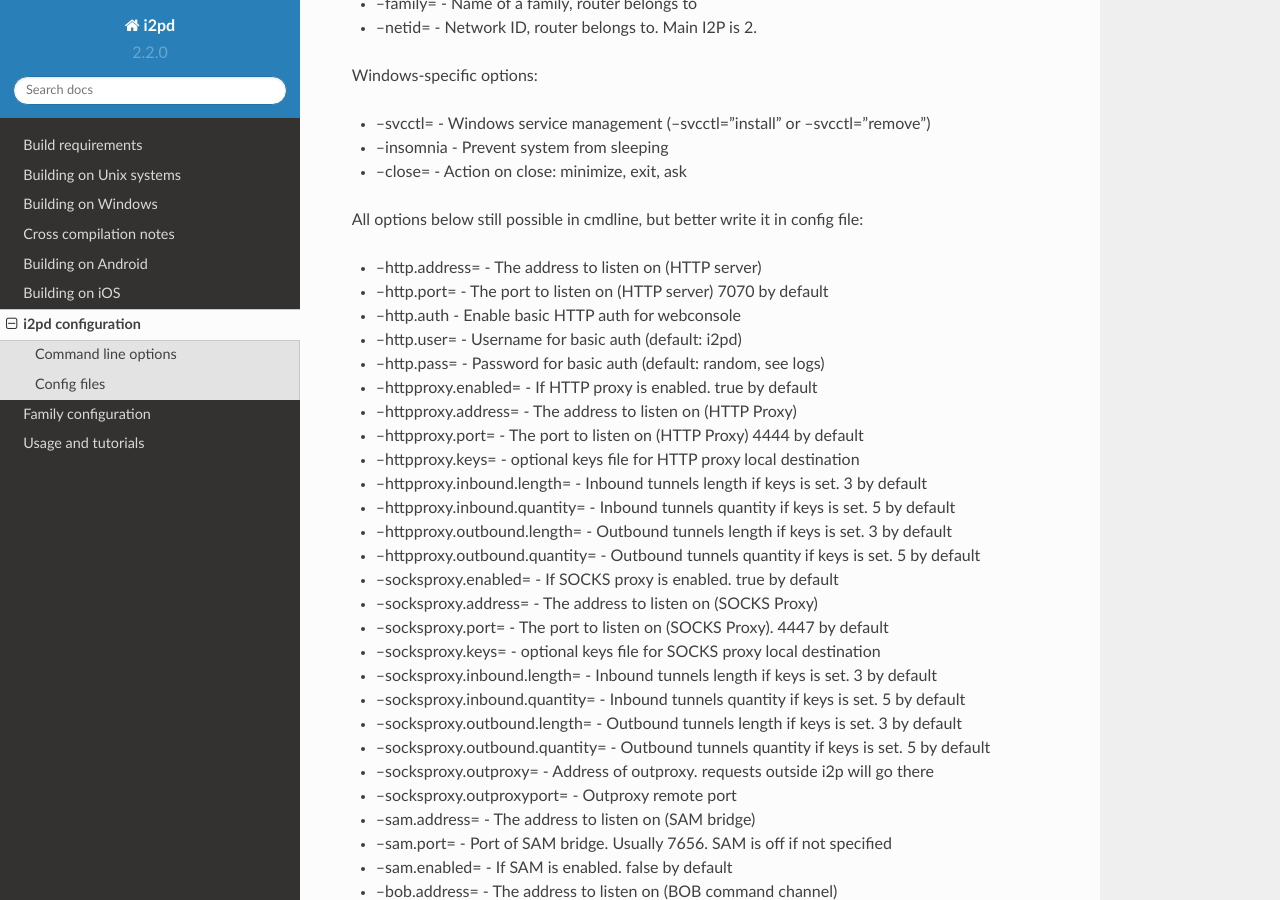
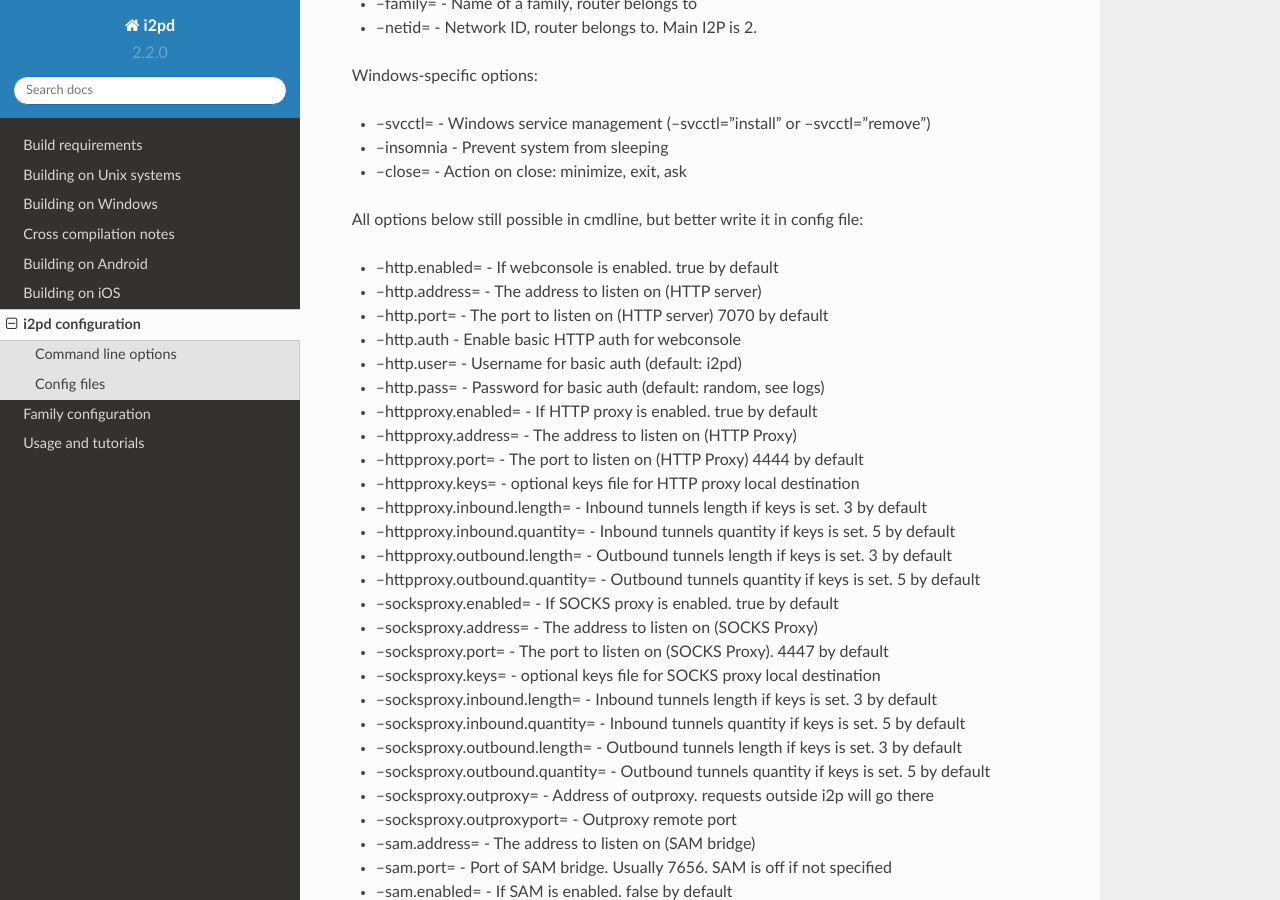
Before and after one commit to PurpleI2P/i2pd, a Sphinx documentation site: the page built from docs/configuration.md, in a window 1280 px wide and 900 px high, scrolled down 704 px. Built offline with Sphinx 7.4.7 and the Read the Docs theme 2.0.0, drawn with Linux system fonts in a browser that asks for light colours.

Commit message:
http.enabled

```diff
--- a/docs/configuration.md
+++ b/docs/configuration.md
@@ -35,6 +35,7 @@
 
 All options below still possible in cmdline, but better write it in config file:
 
+* --http.enabled=       - If webconsole is enabled. true by default
 * --http.address=       - The address to listen on (HTTP server)
 * --http.port=          - The port to listen on (HTTP server) 7070 by default
 * --http.auth           - Enable basic HTTP auth for webconsole
```
